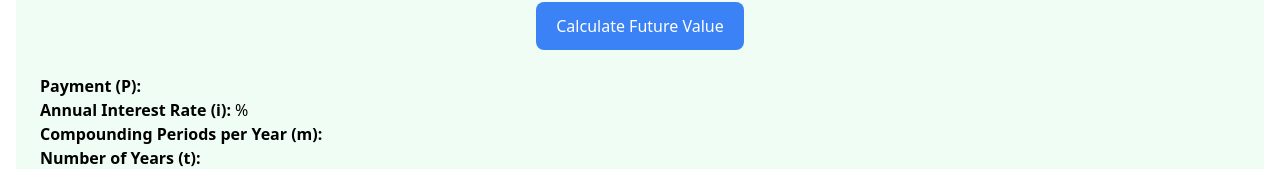
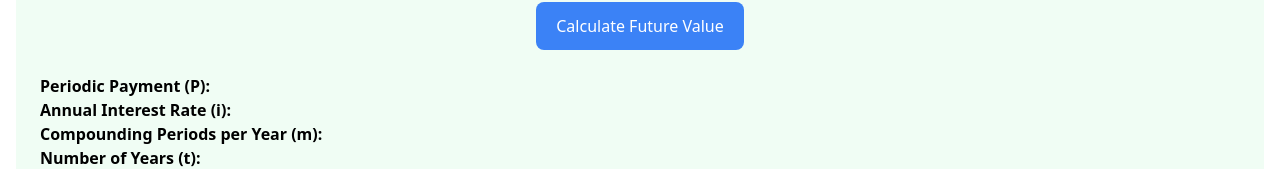
Before and after one commit to JustKiens/Algo-calculators, a React (Vite) app: page /future-value-ordinary-annuity in a window 1280 px wide. Shown: the part 474-643 px from the top of the page. Built offline with nearby package versions, Linux system fonts and the light colour scheme.

Commit message:
Update futureValueOrdinaryAnnuity.jsx

```diff
--- a/src/pages/future/futureValueOrdinaryAnnuity.jsx
+++ b/src/pages/future/futureValueOrdinaryAnnuity.jsx
@@ -107,8 +107,8 @@ const FutureValueOrdinaryAnnuity = () => {
 
       {/* Display steps of the calculation */}
       <div className="mt-6 text-left">
-        <strong>Payment (P): </strong> {inputValues.p} <br />
-        <strong>Annual Interest Rate (i): </strong> {inputValues.i}% <br />
+        <strong>Periodic Payment (P): </strong> {inputValues.p} <br />
+        <strong>Annual Interest Rate (i): </strong> {inputValues.i} <br />
         <strong>Compounding Periods per Year (m): </strong> {inputValues.m} <br />
         <strong>Number of Years (t): </strong> {inputValues.t} <br />
         <h3 className="text-xl font-semibold text-blue-800">Calculation Steps:</h3>
```
